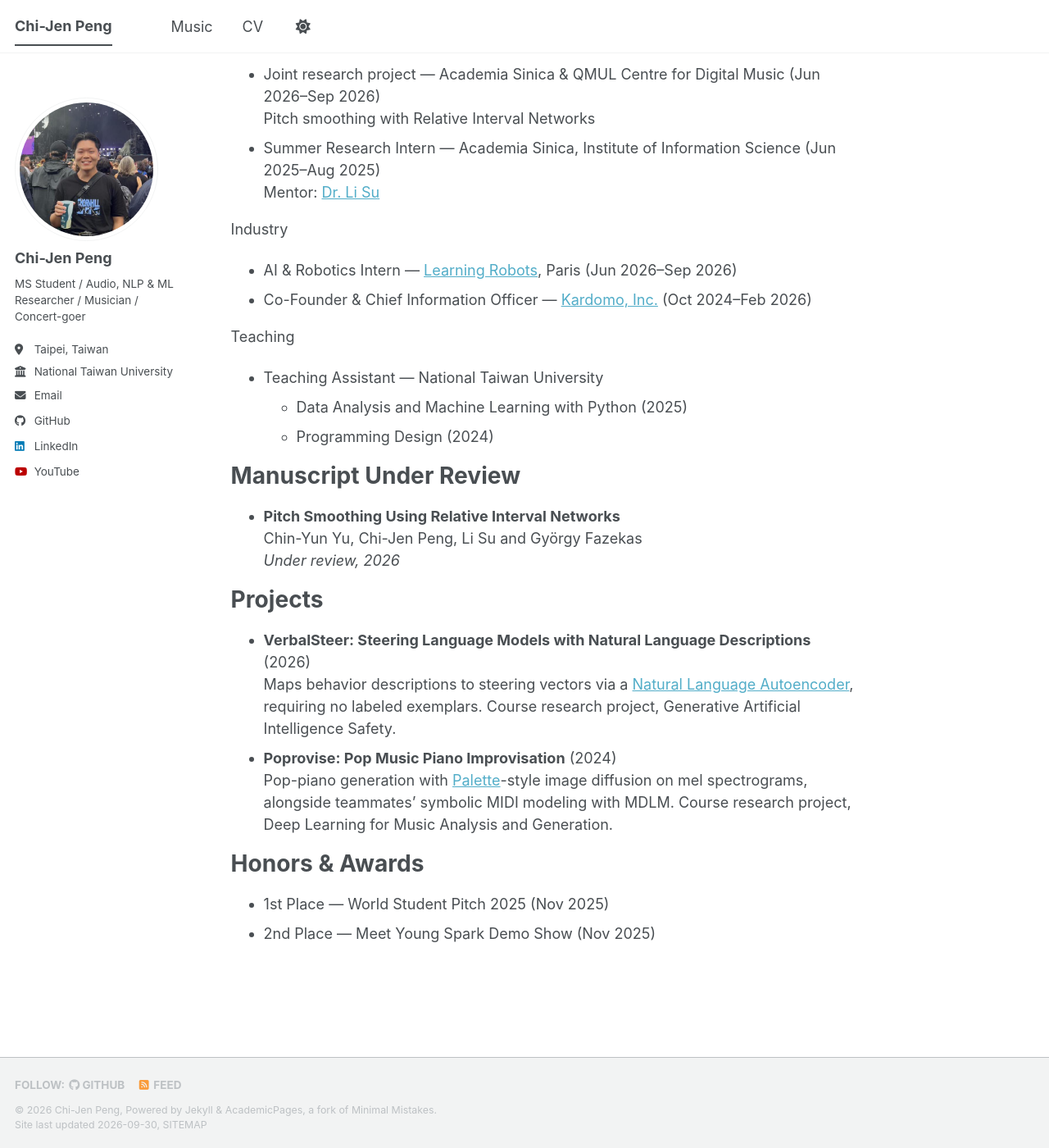
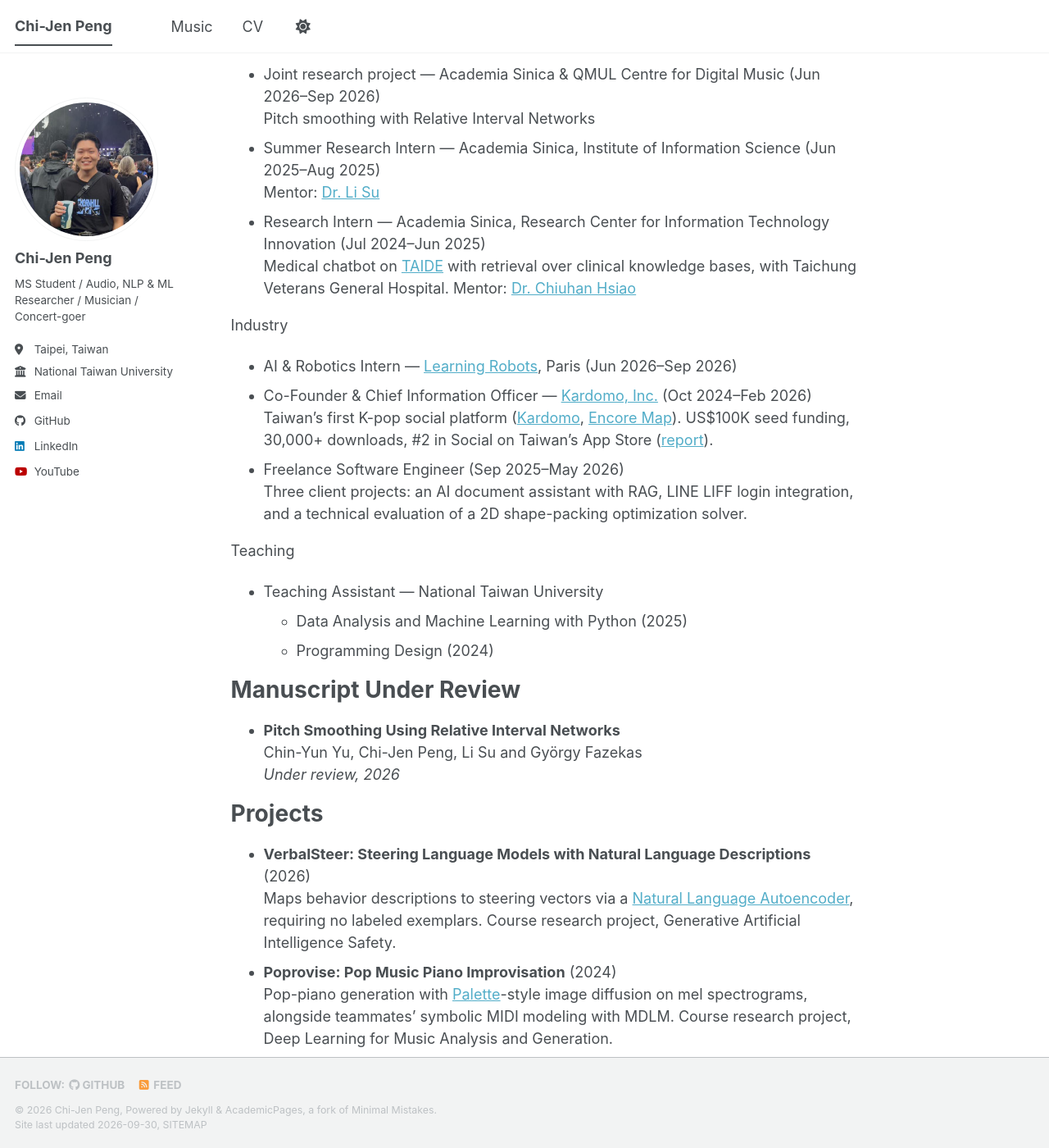
Before and after one commit to c0dypeng/c0dypeng.github.io, a Jekyll site: the page built from _pages/about.md, in a window 1280 px wide and 1400 px high, scrolled down 735 px. Shown: the whole window at 82% size. Built offline with Jekyll 4.4.1, drawn with Linux system fonts in a browser that asks for light colours; a style sheet for code colours, icons or effects is not loaded; some of the changed text lies outside the part shown.

Commit message:
Add experience details to the home page
The website carries more than the one-page CV:
- Research: CITI internship at Academia Sinica (medical chatbot on
  TAIDE, with Taichung Veterans General Hospital).
- Industry: Kardomo details (Encore Map, seed funding, downloads, App
  Store rank) and the freelance work (Sep 2025-May 2026, three client
  projects).
- Honors: one line on each pitch; World Student Pitch 2025 is the
  Taiwan edition.

Co-Authored-By: Claude Fable 5.1 <noreply@anthropic.com>

```diff
--- a/_pages/about.md
+++ b/_pages/about.md
@@ -32,11 +32,13 @@ Research
 
 - Joint research project — Academia Sinica & QMUL Centre for Digital Music (Jun 2026–Sep 2026)<br>Pitch smoothing with Relative Interval Networks
 - Summer Research Intern — Academia Sinica, Institute of Information Science (Jun 2025–Aug 2025)<br>Mentor: [Dr. Li Su](https://homepage.iis.sinica.edu.tw/pages/lisu/index_en.html)
+- Research Intern — Academia Sinica, Research Center for Information Technology Innovation (Jul 2024–Jun 2025)<br>Medical chatbot on [TAIDE](https://taide.stpi.niar.org.tw/public/download-model) with retrieval over clinical knowledge bases, with Taichung Veterans General Hospital. Mentor: [Dr. Chiuhan Hsiao](https://homepage.citi.sinica.edu.tw/pages/chiuhanhsiao/index_zh.html)
 
 Industry
 
 - AI & Robotics Intern — [Learning Robots](https://learningrobots.ai), Paris (Jun 2026–Sep 2026)
-- Co-Founder & Chief Information Officer — [Kardomo, Inc.](https://kardomo.com) (Oct 2024–Feb 2026)
+- Co-Founder & Chief Information Officer — [Kardomo, Inc.](https://kardomo.com) (Oct 2024–Feb 2026)<br>Taiwan's first K-pop social platform ([Kardomo](https://kardomo.com), [Encore Map](https://encoremap.com/)). US$100K seed funding, 30,000+ downloads, #2 in Social on Taiwan's App Store ([report](https://meet.bnext.com.tw/articles/view/52898)).
+- Freelance Software Engineer (Sep 2025–May 2026)<br>Three client projects: an AI document assistant with RAG, LINE LIFF login integration, and a technical evaluation of a 2D shape-packing optimization solver.
 
 Teaching
 
@@ -58,5 +60,5 @@ Projects
 Honors & Awards
 ======
 
-- 1st Place — World Student Pitch 2025 (Nov 2025)
-- 2nd Place — Meet Young Spark Demo Show (Nov 2025)
+- 1st Place — World Student Pitch 2025 Taiwan (Nov 2025)<br>Solo pitch of Kardomo, in English, to an international panel of investors
+- 2nd Place — Meet Young Spark Demo Show (Nov 2025)<br>Solo pitch of Kardomo to venture capital judges
```
